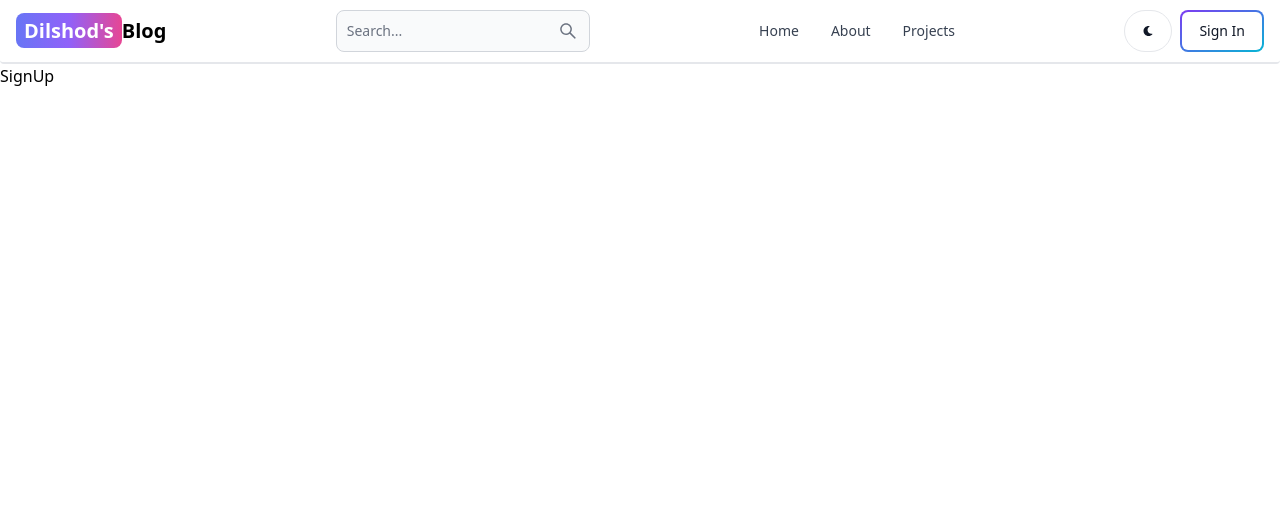
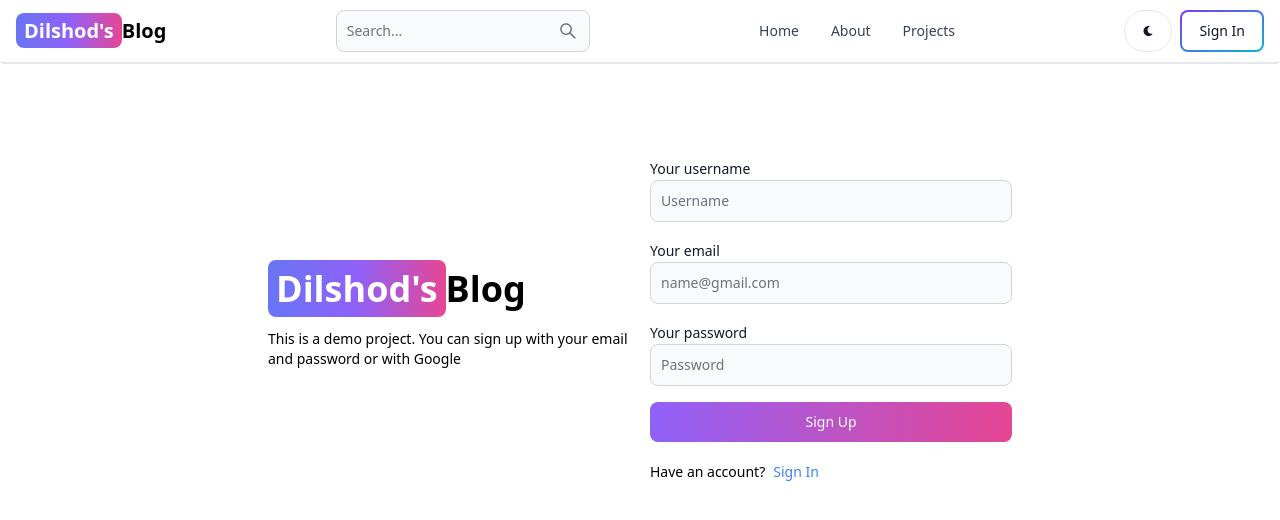
Before and after one commit to Hamburger09/mern-blog, a React (Vite) app in the folder client/: page /sign-up in a window 1280 px wide. Shown: the top 520 px of the page. Built offline with nearby package versions, Linux system fonts and the light colour scheme.

Commit message:
create sign up page ui

```diff
--- a/client/src/App.jsx
+++ b/client/src/App.jsx
@@ -17,7 +17,7 @@
     <>
     <Header/>
     <Routes>
-      <Route path="/" element={<Home />} />
+      <Route path="/" element={<Home />}/>
       <Route path="/about" element={<About />} />
       <Route path="/sign-in" element={<SignIn />} />
       <Route path="/sign-up" element={<SignUp />} />
--- a/client/src/pages/SignUp.jsx
+++ b/client/src/pages/SignUp.jsx
@@ -1,8 +1,50 @@
+import { Button, Label, TextInput } from "flowbite-react";
+import { Link } from "react-router-dom";
 
 const SignUp = () => {
   return (
-    <div>SignUp</div>
-  )
-}
+    <div className="  min-h-screen mt-20">
+      <div className="flex p-3 max-w-3xl mx-auto flex-col md:flex-row md:items-center gap-5">
+        {/* Left side */}
+        <div className="flex-1">
+          <Link to="/" className="font-bold text-4xl">
+            <span className="px-2 py-1 bg-gradient-to-r from-indigo-500 via-purple-500 to-pink-500 rounded-lg text-white">
+              Dilshod&apos;s
+            </span>
+            Blog
+          </Link>
+          <p className="text-sm mt-5">
+            This is a demo project. You can sign up with your email and password
+            or with Google
+          </p>
+        </div>
+        {/* Right side */}
+        <div className="flex-1">
+          <form className="flex flex-col gap-4">
+            <div>
+              <Label value="Your username" for="username" />
+              <TextInput type="text" placeholder="Username" id="username" />
+            </div>
+            <div>
+              <Label value="Your email" for="email" />
+              <TextInput type="email" placeholder="name@gmail.com" id="email" />
+            </div>
+            <div>
+              <Label value="Your password" for="password" />
+              <TextInput type="password" placeholder="Password" id="password" />
+            </div>
+            <Button gradientDuoTone="purpleToPink" type="submit">
+              Sign Up
+            </Button>
+          </form>
+          <div className="flex gap-2 text-sm mt-5">
+            <span>Have an account?</span>
+            <Link to="/sign-in" className="text-blue-500">Sign In</Link>
+          </div>
+        </div>
+      </div>
+    </div>
+  );
+};
 
-export default SignUp
+export default SignUp;
```
